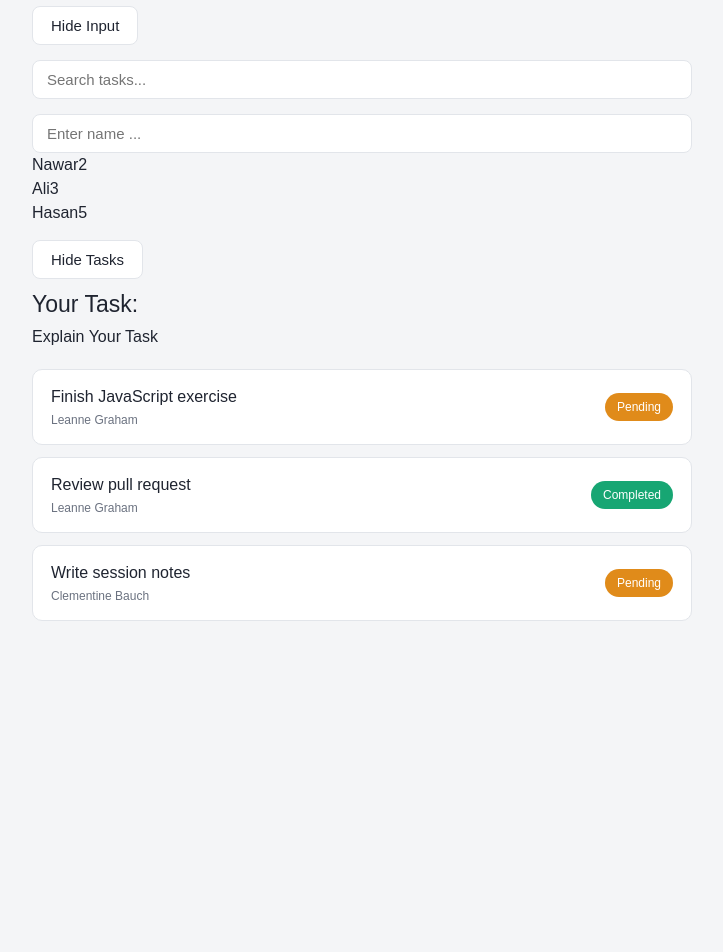
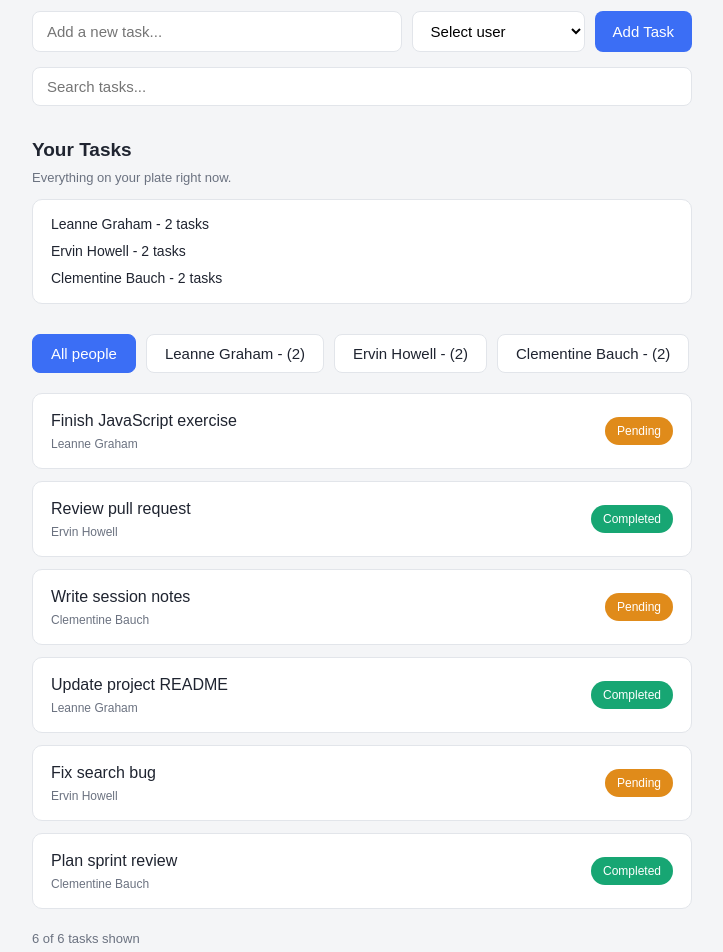
Before and after one commit to b4f-cohort8-salamiyah/b4f-cohort8-salamiyah-react-2026, a React (Vite) app: page / in a window 1280 px wide. Shown: the part 360-1312 px from the top of the page, without its empty margins (278-1001 px from the left). Before the commit the page ends 1023 px from the top, so only its background shows below. Built offline with nearby package versions, Linux system fonts and the light colour scheme.

Commit message:
Reset branch to Group 1

```diff
--- a/index.html
+++ b/index.html
@@ -3,7 +3,7 @@
   <head>
     <meta charset="UTF-8" />
     <meta name="viewport" content="width=device-width, initial-scale=1.0" />
-    <title>Vite + React + TS</title>
+    <title>TaskFlow</title>
   </head>
   <body>
     <div id="root"></div>
--- a/src/App.tsx
+++ b/src/App.tsx
@@ -1,17 +1,58 @@
-import { ChangeEvent, useState } from "react";
+import { useState } from "react";
+import type { ChangeEvent } from "react";
 import Header from "./components/Header";
 import StatCard from "./components/StatCard";
 import TaskItem from "./components/TaskItem";
 import SectionTitle from "./components/SectionTitle";
 import PersonSummary from "./components/PersonSummary";
+import AddTask from "./components/AddTask";
+
+interface Task {
+  id: number;
+  userId: number;
+  title: string;
+  completed: boolean;
+}
+
+interface User {
+  id: number;
+  name: string;
+}
+
+type FilterStatus = "all" | "completed" | "pending";
+
+const initialTasks: Task[] = [
+  { id: 1, userId: 1, title: "Finish JavaScript exercise", completed: false },
+  { id: 2, userId: 2, title: "Review pull request", completed: true },
+  { id: 3, userId: 3, title: "Write session notes", completed: false },
+  { id: 4, userId: 1, title: "Update project README", completed: true },
+  { id: 5, userId: 2, title: "Fix search bug", completed: false },
+  { id: 6, userId: 3, title: "Plan sprint review", completed: true },
+];
+
+const users: User[] = [
+  { id: 1, name: "Leanne Graham" },
+  { id: 2, name: "Ervin Howell" },
+  { id: 3, name: "Clementine Bauch" },
+];
+
+function getOwnerName(userId: number): string {
+  const user = users.find(function (user) {
+    return user.id === userId;
+  });
+
+  if (user) {
+    return user.name;
+  }
+
+  return "Unknown person";
+}
 
 function App() {
-  // const currentFilter = "all";
-  const [currentFilter, setCurrentFilter] = useState("all");
+  const [currentFilter, setCurrentFilter] = useState<FilterStatus>("all");
   const [searchText, setSearchText] = useState("");
-  const [showTasks, setShowTasks] = useState(true);
-  const [showName, setShowName] = useState("");
-  const [showInput, setShowInput] = useState(true);
+  const [selectedUserId, setSelectedUserId] = useState(0);
+  const [tasks, setTasks] = useState(initialTasks);
 
   function handleShowAll() {
     setCurrentFilter("all");
@@ -29,123 +70,181 @@ function App() {
     setSearchText(event.target.value);
   }
 
-  function handleShowTasks() {
-    setShowTasks(!showTasks);
+  function handleSelectedPerson(userId: number) {
+    setSelectedUserId(userId);
   }
 
-  // create handle for name
-  function handleShowName(event: ChangeEvent<HTMLInputElement>) {
-    setShowName(event.target.value);
-  }
+  const search = searchText.toLowerCase();
 
-  function handleShowInput() {
-    setShowInput(!showInput);
+  const visibleTasks = tasks.filter((task) => {
+    let matchesFilter = false;
+
+    if (currentFilter === "all") {
+      matchesFilter = true;
+    } else if (currentFilter === "completed" && task.completed) {
+      matchesFilter = true;
+    } else if (currentFilter === "pending" && !task.completed) {
+      matchesFilter = true;
+    }
+
+    const title = task.title.toLowerCase();
+    const matchesSearch = title.includes(search);
+
+    let matchesPerson = false;
+
+    if (selectedUserId === 0) {
+      matchesPerson = true;
+    } else if (task.userId === selectedUserId) {
+      matchesPerson = true;
+    }
+
+    return matchesFilter && matchesSearch && matchesPerson;
+  });
+
+  const totalCount = tasks.length;
+
+  const completedCount = tasks.reduce(function (count, task) {
+    if (task.completed) {
+      return count + 1;
+    }
+
+    return count;
+  }, 0);
+
+  const pendingCount = totalCount - completedCount;
+
+  const peopleWithCount = users
+    .map((user) => {
+      const count = tasks.filter((task) => task.userId === user.id).length;
+      return { user, count };
+    })
+    .filter((entry) => entry.count > 0);
+
+  function addNewTask(title: string, userId: number): void {
+    const draftTask: Task = {
+      id: tasks.length + 1,
+      userId: userId,
+      title: title.trim(),
+      completed: false,
+    };
+
+    const newTasks = [...tasks, draftTask];
+    setTasks(newTasks);
   }
 
   return (
     <div>
       <Header />
+
       <main className="container">
         <section className="stats">
-          <StatCard label="Total Tasks" value={3} />
-          <StatCard label="Completed" value={1} />
-          <StatCard label="Pending" value={2} />
+          <StatCard label="Total Tasks" value={totalCount} />
+          <StatCard label="Completed" value={completedCount} />
+          <StatCard label="Pending" value={pendingCount} />
         </section>
 
         <section className="filters">
           <button
-            className={`filter-button ${currentFilter === "all" ? "active" : ""}`}
+            className={
+              "filter-button" + (currentFilter === "all" ? " active" : "")
+            }
             onClick={handleShowAll}
           >
             All
           </button>
           <button
-            className={`filter-button ${currentFilter === "completed" ? "active" : ""}`}
+            className={
+              "filter-button" + (currentFilter === "completed" ? " active" : "")
+            }
             onClick={handleShowCompleted}
           >
             Completed
           </button>
           <button
-            className={`filter-button ${currentFilter === "pending" ? "active" : ""}`}
+            className={
+              "filter-button" + (currentFilter === "pending" ? " active" : "")
+            }
             onClick={handleShowPending}
           >
             Pending
           </button>
         </section>
 
-        <button className="toggle-input-button" onClick={handleShowInput}>
-          {showInput ? "Hide Input" : "Show Input"}
-        </button>
+        <AddTask defaultUserId={0} users={users} onAddTask={addNewTask} />
 
         <section className="search">
-          {showInput ? (
-            <input
-              type="text"
-              className="search-input"
-              placeholder="Search tasks..."
-              value={searchText}
-              onChange={handleSearchChange}
-            />
-          ) : null}
-
-          {searchText !== "" ? (
-            <p className="search-feedback">Searching for: {searchText}</p>
-          ) : null}
+          <input
+            type="text"
+            className="search-input"
+            placeholder="Search tasks..."
+            value={searchText}
+            onChange={handleSearchChange}
+          />
         </section>
 
-        <section className="name">
-          <input
-            type="text"
-            className="name-input"
-            placeholder="Enter name ..."
-            value={showName}
-            onChange={handleShowName}
-          />
+        <SectionTitle
+          title="Your Tasks"
+          subtitle="Everything on your plate right now."
+        />
 
-          {showName == "admin" ? (
-            <p className="name-feedback">welcom admin, {showName}</p>
-          ) : (
-            <p className="name-feedback">{showName}</p>
-          )}
-
-          {showName !== "" ? (
-            <p className="name-feedback">Hello, {showName}</p>
-          ) : null}
+        <section className="people-summary">
+          {peopleWithCount.map((entry) => (
+            <PersonSummary
+              key={entry.user.id}
+              name={entry.user.name}
+              taskCount={entry.count}
+            />
+          ))}
         </section>
 
-        <PersonSummary name="Nawar" taskCount={2} />
-        <PersonSummary name="Ali" taskCount={3} />
-        <PersonSummary name="Hasan" taskCount={5} />
+        <section className="filters">
+          <button
+            className={
+              "filter-button" + (selectedUserId === 0 ? " active" : "")
+            }
+            onClick={() => handleSelectedPerson(0)}
+          >
+            All people
+          </button>
 
-        <button className="toggle-tasks-button" onClick={handleShowTasks}>
-          {showTasks ? "Hide Tasks" : "Show Tasks"}
-        </button>
+          {peopleWithCount.map((entry) => (
+            <button
+              key={entry.user.id}
+              className={`filter-button ${selectedUserId === entry.user.id ? "active" : ""}`}
+              onClick={() => handleSelectedPerson(entry.user.id)}
+            >
+              {entry.user.name} - ({entry.count})
+            </button>
+          ))}
+        </section>
 
-        <SectionTitle title="Your Task:" subtitle="Explain Your Task" />
-        {showTasks ? (
+        {visibleTasks.length > 0 ? (
           <ul className="task-list">
-            <TaskItem
-              title="Finish JavaScript exercise"
-              ownerName="Leanne Graham"
-              statusText="Pending"
-              statusClass="pending"
-            />
+            {visibleTasks.map((task) => {
+              const statusText = task.completed ? "Completed" : "Pending";
+              const statusClass = task.completed ? "completed" : "pending";
 
-            <TaskItem
-              title="Review pull request"
-              ownerName="Leanne Graham"
-              statusText="Completed"
-              statusClass="completed"
-            />
+              return (
+                <TaskItem
+                  key={task.id}
+                  title={task.title}
+                  ownerName={getOwnerName(task.userId)}
+                  statusText={statusText}
+                  statusClass={statusClass}
+                />
+              );
+            })}
+          </ul>
+        ) : (
+          <p className="empty-state">No tasks to show.</p>
+        )}
 
-            <TaskItem
-              title="Write session notes"
-              ownerName="Clementine Bauch"
-              statusText="Pending"
-              statusClass="pending"
-            />
-          </ul>
-        ) : null}
+        <p className="visible-count">
+          {visibleTasks.length} of {tasks.length} tasks shown
+        </p>
+        <p className="progress">
+          {completedCount} of {totalCount} tasks completed
+        </p>
       </main>
     </div>
   );
--- /dev/null
+++ b/src/components/AddTask.tsx
@@ -0,0 +1,63 @@
+import { ChangeEvent, FormEvent, useState } from "react";
+
+interface User {
+  id: number;
+  name: string;
+}
+
+interface AddTaskProps {
+  defaultUserId: number;
+  users: User[];
+  onAddTask: (title: string, userId: number) => void;
+}
+
+function AddTask(props: AddTaskProps) {
+  const [draftUserId, setDraftUserId] = useState(0);
+  const [draftTitle, setDraftTitle] = useState("");
+
+  function handleTitleChange(event: ChangeEvent<HTMLInputElement>) {
+    setDraftTitle(event.target.value);
+  }
+
+  function handleUserChange(event: ChangeEvent<HTMLSelectElement>) {
+    setDraftUserId(Number(event.target.value));
+  }
+
+  function handleSubmit(event: FormEvent) {
+    event.preventDefault();
+
+    props.onAddTask(draftTitle, draftUserId);
+
+    setDraftTitle("");
+    setDraftUserId(props.defaultUserId);
+  }
+
+  return (
+    <form className="add-task-form" onSubmit={handleSubmit}>
+      <input
+        type="text"
+        className="add-task-input"
+        placeholder="Add a new task..."
+        value={draftTitle}
+        onChange={handleTitleChange}
+      />
+
+      <select
+        className="add-task-select"
+        value={draftUserId}
+        onChange={handleUserChange}
+      >
+        <option value={props.defaultUserId}>Select user</option>
+        {props.users.map((user) => {
+          return <option value={user.id}>{user.name}</option>;
+        })}
+      </select>
+
+      <button className="add-task-button" type="submit">
+        Add Task
+      </button>
+    </form>
+  );
+}
+
+export default AddTask;
--- a/src/components/PersonSummary.tsx
+++ b/src/components/PersonSummary.tsx
@@ -3,15 +3,11 @@ interface PersonSummaryProps {
   taskCount: number;
 }
 
-// function return the name and task count
-// in the same line
-
 function PersonSummary(props: PersonSummaryProps) {
   return (
-    <div className="span-person-summary">
-      <span>{props.name}</span>
-      <span>{props.taskCount}</span>
-    </div>
+    <p className="person-summary">
+      {props.name} - {props.taskCount} tasks
+    </p>
   );
 }
 
--- a/src/components/SectionTitle.tsx
+++ b/src/components/SectionTitle.tsx
@@ -3,13 +3,13 @@ interface SectionTitleProps {
   subtitle: string;
 }
 
-//create function to return section title
 function SectionTitle(props: SectionTitleProps) {
-  return <div className="section-title-subtitle">
-    <p className="section-title">{props.title}</p>
-    <p className="section-subtitle">{props.subtitle}</p>
-  </div>
-  ;
+  return (
+    <div className="section-title">
+      <h2>{props.title}</h2>
+      <p>{props.subtitle}</p>
+    </div>
+  );
 }
 
 export default SectionTitle;
--- a/src/components/TaskItem.tsx
+++ b/src/components/TaskItem.tsx
@@ -12,9 +12,7 @@ function TaskItem(props: TaskItemProps) {
         <span className="task-title">{props.title}</span>
         <span className="task-user">{props.ownerName}</span>
       </span>
-      <span className={`task-status ${props.statusClass}`}>
-        {props.statusText}
-      </span>
+      <span className={`task-status ${props.statusClass}`}>{props.statusText}</span>
     </li>
   );
 }
--- a/src/index.css
+++ b/src/index.css
@@ -1,3 +1,5 @@
+/* ---------- Basic setup ---------- */
+
 * {
   margin: 0;
   padding: 0;
@@ -112,24 +114,24 @@ body {
   outline: none;
 }
 
-/* ---------- Name ---------- */
+/* ---------- Section title ---------- */
 
-.name {
-  margin-top: 15px;
+.section-title {
+  margin-top: 30px;
+  margin-bottom: 12px;
 }
 
-.name-input {
-  border: 1px solid #e2e5ea;
-  border-radius: 8px;
-  font-size: 15px;
-  padding: 10px 14px;
-  width: 100%;
+.section-title h2 {
+  font-size: 19px;
+  color: #1f2430;
 }
 
-.name-input:focus {
-  border-color: #3b6ef5;
-  outline: none;
+.section-title p {
+  color: #6b7280;
+  font-size: 13px;
+  margin-top: 3px;
 }
+
 /* ---------- Task list ---------- */
 
 .task-list {
@@ -177,6 +179,51 @@ body {
   background-color: #e08b1a;
 }
 
+/* ---------- People summary ---------- */
+
+.people-summary {
+  display: flex;
+  flex-direction: column;
+  gap: 6px;
+  background-color: #ffffff;
+  border: 1px solid #e2e5ea;
+  border-radius: 10px;
+  padding: 14px 18px;
+  margin-bottom: 20px;
+}
+
+.person-summary {
+  color: #1f2430;
+  font-size: 14px;
+}
+
+/* ---------- Derived counts / progress ---------- */
+
+.visible-count {
+  color: #6b7280;
+  font-size: 13px;
+  margin-top: 20px;
+}
+
+.progress {
+  color: #6b7280;
+  font-size: 13px;
+  margin-top: 4px;
+  margin-bottom: 20px;
+}
+
+/* ---------- Empty state ---------- */
+/* Instructor-provided styling for the homework's empty-result message.
+   Unused until that message's JSX is added (STRETCH homework); this
+   comment is not a hint about where/how to add it. */
+
+.empty-state {
+  color: #6b7280;
+  font-size: 15px;
+  margin-top: 20px;
+  text-align: center;
+}
+
 /* ---------- Small screens ---------- */
 
 @media (max-width: 600px) {
@@ -193,54 +240,45 @@ body {
   }
 }
 
-.search-input:focus {
+.add-task-form {
+  display: flex;
+  gap: 10px;
+  flex-wrap: wrap;
+  margin-top: 20px;
+}
+
+.add-task-input {
+  flex: 1;
+  min-width: 180px;
+  border: 1px solid #e2e5ea;
+  border-radius: 8px;
+  font-size: 15px;
+  padding: 10px 14px;
+}
+
+.add-task-input:focus {
   border-color: #3b6ef5;
   outline: none;
 }
 
-.search-feedback {
-  color: #6b7280;
-  font-size: 13px;
-  margin-top: 8px;
-}
-
-.toggle-tasks-button {
+.add-task-select {
   background-color: #ffffff;
   border: 1px solid #e2e5ea;
   border-radius: 8px;
-  color: #1f2430;
+  font-size: 15px;
+  padding: 10px 14px;
+}
+
+.add-task-button {
+  background-color: #3b6ef5;
+  border: none;
+  border-radius: 8px;
+  color: #ffffff;
   cursor: pointer;
   font-size: 15px;
   padding: 10px 18px;
-  margin-top: 15px;
 }
 
-.toggle-tasks-button:hover {
-  border-color: #3b6ef5;
+.add-task-button:hover {
+  background-color: #2f5cd6;
 }
-
-.section-title {
-  font-size: 23px;
-  margin-top: 8px;
-}
-
-.section-title-subtitle{
-  display: flex;
-  flex-direction: column;
-  gap: 3px;
-}
-
-.toggle-input-button {
-  background-color: #ffffff;
-  border: 1px solid #e2e5ea;
-  border-radius: 8px;
-  color: #1f2430;
-  cursor: pointer;
-  font-size: 15px;
-  padding: 10px 18px;
-  margin-top: 15px;
-}
-
-.toggle-input-button:hover {
-  border-color: #3b6ef5;
-}
```
Also changed, not shown: 4 other files (tests, documents, lock files or other folders).
